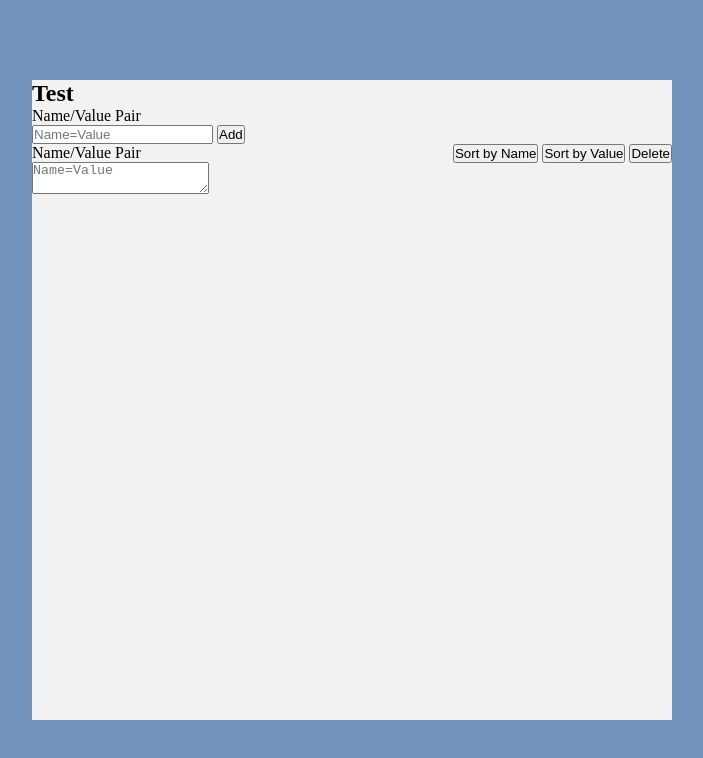
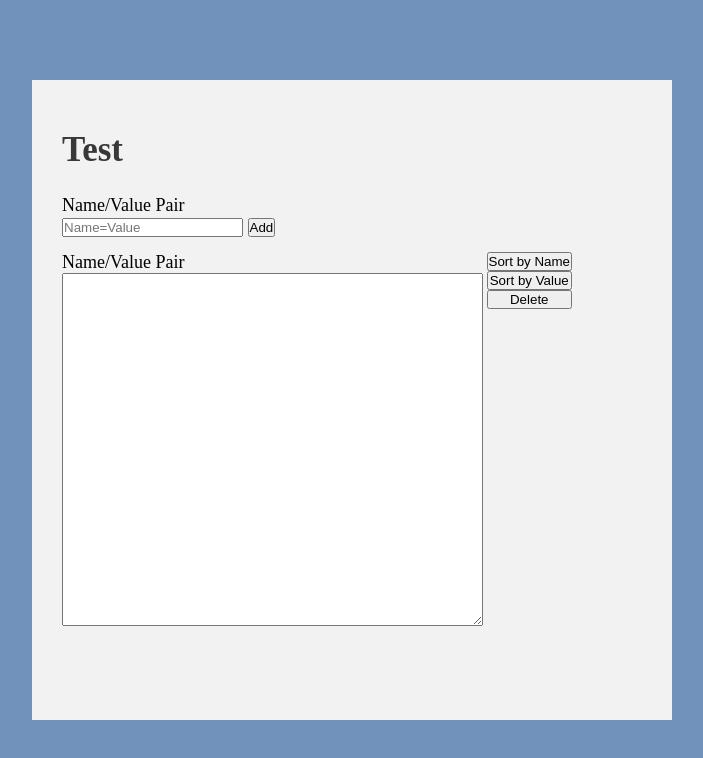
Before and after one commit to RomanGit777/JS-test, a plain HTML site: page test 1 copy/index.html in a window 1280 px wide. Shown: the whole page, without its empty margins (288-991 px from the left). Drawn offline with Linux system fonts and the light colour scheme.

Commit message:
working with stylization of elements

```diff
--- a/test 1 copy/index.html
+++ b/test 1 copy/index.html
@@ -16,7 +16,7 @@
 
     <h2>Test</h2>
 
-    <div>
+    <div class="input-section">
         <label for="input">Name/Value Pair</label>
         <input type="text" id="input" placeholder="Name=Value">
         <button>Add</button>
@@ -25,9 +25,9 @@
 <div class="lower-section">
     <div>
         <label for="list">Name/Value Pair</label>
-        <textarea id="list" placeholder="Name=Value"></textarea>
+        <textarea id="list"></textarea>
     </div>
-    <div>
+    <div class="buttons-group">
         <button>Sort by Name</button>
         <button>Sort by Value</button>
         <button>Delete</button>
--- a/test 1 copy/style.css
+++ b/test 1 copy/style.css
@@ -15,14 +15,31 @@ body{
     background-color: #f3f2f2;
     width: 50%;
     height: 80%;
+    padding: 50px 100px 40px 30px;
+}
+.container h2{
+    margin-bottom: 25px;
+    font-size: 35px;
+    color: #393838;
 }
 .container label{
     display: block;
 }
-
+.input-section{
+    margin-bottom: 15px;
+    font-size: 18px;
+}
 .lower-section{
     display: flex;
     justify-content: space-between;
+    font-size: 18px;
 }
-
-/*I stopped with trying different methods to separate buttons group with input group*/
+.lower-section textarea{
+    width: 421px;
+    height: 353px;
+}
+.buttons-group{
+    display: flex;
+    flex-direction: column;
+    /*margin-right: 50px;*/
+}
```
